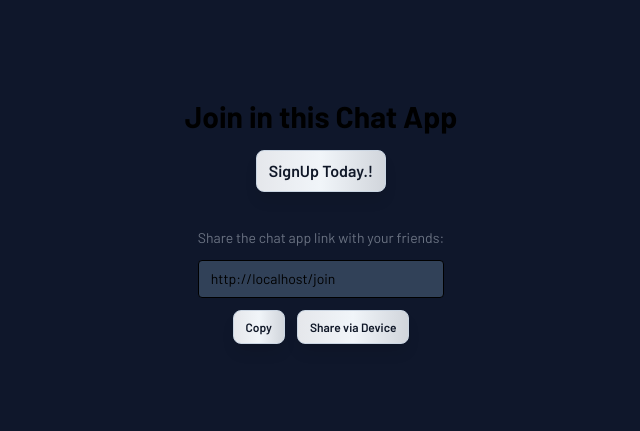
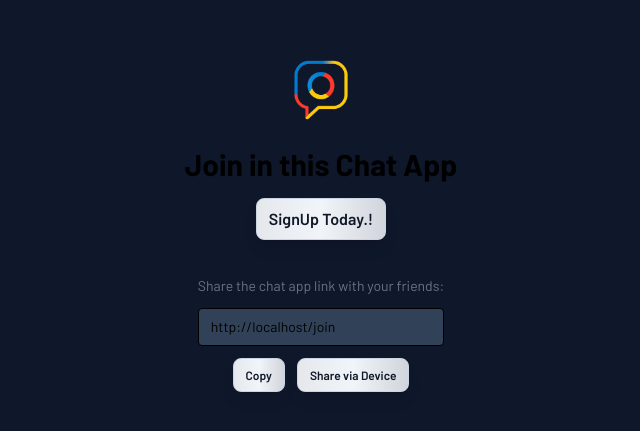
Before and after one commit to inkersal501/chat-app-frontend, a React (Vite) app: page /join in a window 1280 px wide. Shown: the part 179-610 px from the top of the page, without its empty margins (319-959 px from the left). Built offline with nearby package versions, Linux system fonts and the light colour scheme; no server answers.

Commit message:
updated logo in join

```diff
--- a/src/pages/Join.jsx
+++ b/src/pages/Join.jsx
@@ -4,8 +4,10 @@ import Button from "../components/Button";
 import { useDispatch } from "react-redux";
 import { updateIsLogin } from "../redux/authSlice";
 import { toast } from "react-toastify";
+import Logo from "../components/Logo";
 
 function Join() {
+
     const navigate = useNavigate();
     const dispatch = useDispatch();
 
@@ -35,6 +37,7 @@ function Join() {
         };
     return (
         <div className="flex flex-col gap-4 items-center justify-center min-h-screen w-full bg-slate-900 px-4">
+            <div><Logo width="20" /></div>
             <h1 className="text-3xl font-bold">Join in this Chat App</h1>
             <div className="flex items-center justify-center">
                 <div>
```
